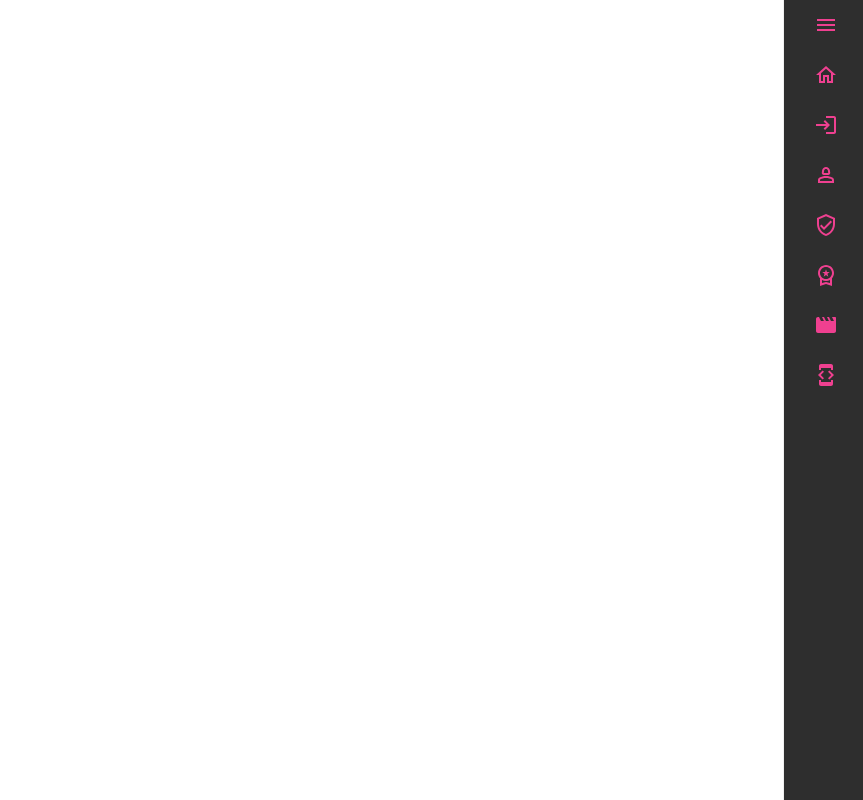
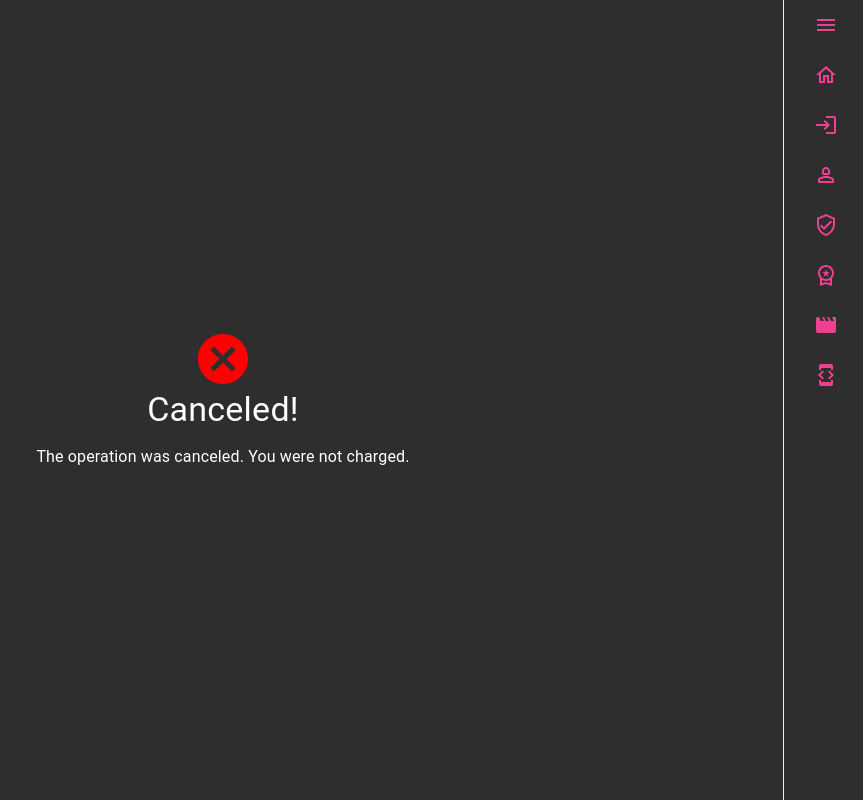
Before and after one commit to Isuru2701/Yolo2.0, a React (Create React App) app: page /cancel in a window 1280 px wide. Shown: the whole page, without its empty margins (417-1280 px from the left). Built offline with nearby package versions, Linux system fonts and the light colour scheme.

Commit message:
success and cancel done

```diff
--- a/src/components/payments/Cancel.js
+++ b/src/components/payments/Cancel.js
@@ -1,7 +1,38 @@
-import React from "react";
+import React from 'react';
+import Box from '@mui/material/Box';
+import { Cancel } from '@mui/icons-material';
+import { Typography } from '@mui/material';
+function SuccessMessage() {
+    return (
+        <div
+        style={{
+            display: 'flex',
+            justifyContent: 'center',
+            alignItems: 'center',
+            flexDirection: 'column',
+            width: "100%",
+            backgroundColor: 'var(--base-grey)',
+            color: 'white'
 
-export default function Cancel() {
-    return (
-        <></>
+        }}
+        >
+            <Box
+                display="flex"
+                justifyContent="center"
+                alignItems="center"
+                flexDirection="column"
+                height="100vh"
+            >
+                <Cancel style={{ fontSize: 60, color: 'red' }} />
+                <Typography variant="h4" component="h1" gutterBottom>
+                    Canceled!
+                </Typography>
+                <Typography variant="subtitle1" component="p">
+                    The operation was canceled. You were not charged.
+                </Typography>
+            </Box>
+        </div>
     );
 }
+
+export default SuccessMessage;
--- a/src/components/payments/Success.js
+++ b/src/components/payments/Success.js
@@ -1,7 +1,38 @@
-import React from "react";
+import React from 'react';
+import Box from '@mui/material/Box';
+import { Check } from '@mui/icons-material';
+import { Typography } from '@mui/material';
+function SuccessMessage() {
+    return (
+        <div
+        style={{
+            display: 'flex',
+            justifyContent: 'center',
+            alignItems: 'center',
+            flexDirection: 'column',
+            width: "100%",
+            backgroundColor: 'var(--base-grey)',
+            color: 'white'
 
-export default function Success() {
-    return (
-        <></>
+        }}
+        >
+            <Box
+                display="flex"
+                justifyContent="center"
+                alignItems="center"
+                flexDirection="column"
+                height="100vh"
+            >
+                <Check style={{ fontSize: 60, color: 'green' }} />
+                <Typography variant="h4" component="h1" gutterBottom>
+                    Success!
+                </Typography>
+                <Typography variant="subtitle1" component="p">
+                    Your operation was successful.
+                </Typography>
+            </Box>
+        </div>
     );
 }
+
+export default SuccessMessage;
```
Also changed, not shown: src/styles/paymentfeedback.css (added).
